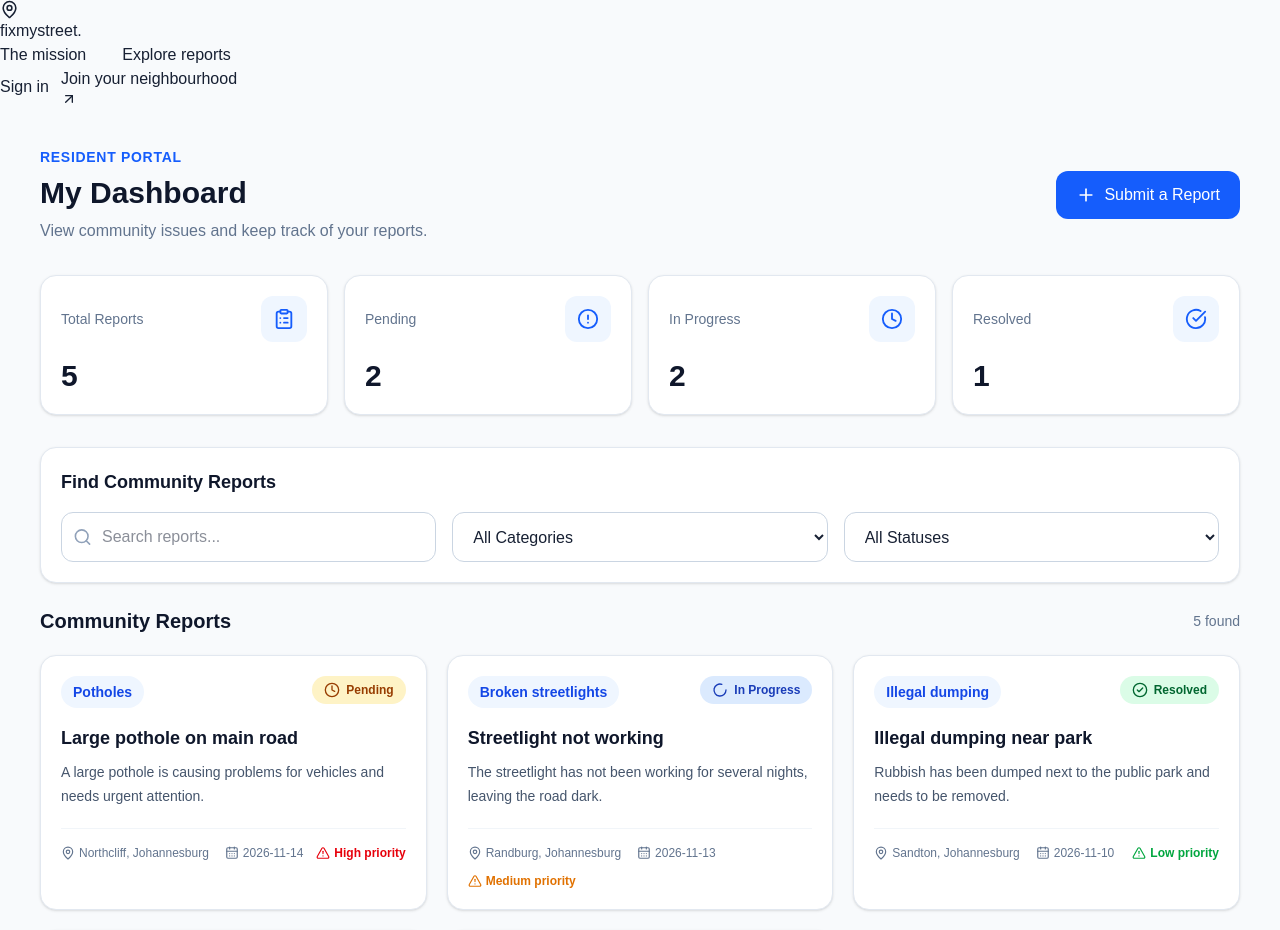
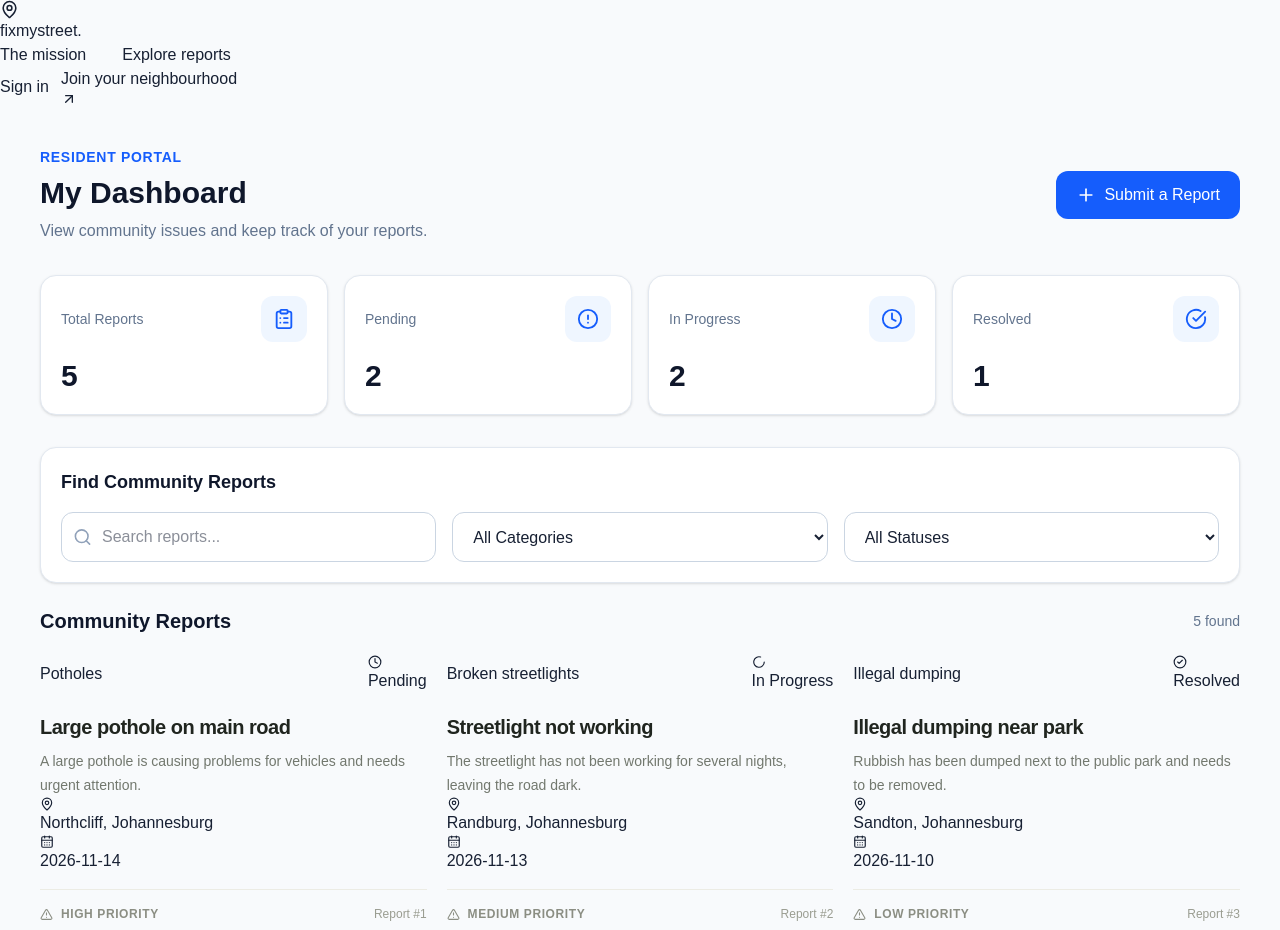
Before and after one commit to Aaliyah-Fransman/FixMyStreet, a React (Vite) app: page /dashboard in a window 1280 px wide. Shown: the top 930 px of the page. Built offline with nearby package versions, Linux system fonts and the light colour scheme.

Commit message:
Redesign FixMyStreet frontend experience

```diff
--- a/src/components/ReportCard.jsx
+++ b/src/components/ReportCard.jsx
@@ -1,79 +1,10 @@
-
-import {
-  MapPin,
-  CalendarDays,
-  AlertTriangle,
-  Clock,
-  CheckCircle2,
-  LoaderCircle,
-} from "lucide-react";
-
-export default function ReportCard({ report }) {
-  const statusStyles = {
-    Pending: "bg-amber-100 text-amber-800",
-    "In Progress": "bg-blue-100 text-blue-800",
-    Resolved: "bg-green-100 text-green-800",
-  };
-
-  const priorityStyles = {
-    High: "text-red-600",
-    Medium: "text-amber-600",
-    Low: "text-green-600",
-  };
-
-  const statusIcons = {
-    Pending: <Clock size={16} />,
-    "In Progress": <LoaderCircle size={16} />,
-    Resolved: <CheckCircle2 size={16} />,
-  };
-
-  return (
-    <article className="bg-white border border-slate-200 rounded-2xl p-5 shadow-sm hover:shadow-md transition">
-      <div className="flex flex-wrap items-start justify-between gap-3 mb-4">
-        <span className="text-sm font-semibold text-blue-700 bg-blue-50 px-3 py-1.5 rounded-full">
-          {report.category}
-        </span>
-
-        <span
-          className={`flex items-center gap-1.5 text-xs font-semibold px-3 py-1.5 rounded-full ${
-            statusStyles[report.status] || "bg-slate-100 text-slate-700"
-          }`}
-        >
-          {statusIcons[report.status]}
-          {report.status}
-        </span>
-      </div>
-
-      <h3 className="text-lg font-bold text-slate-900 mb-2">
-        {report.title}
-      </h3>
-
-      <p className="text-slate-600 text-sm leading-6 mb-5">
-        {report.description}
-      </p>
-
-      <div className="flex flex-wrap items-center justify-between gap-3 border-t border-slate-100 pt-4">
-        <div className="flex flex-wrap gap-4 text-xs text-slate-500">
-          <span className="flex items-center gap-1">
-            <MapPin size={14} />
-            {report.location}
-          </span>
-
-          <span className="flex items-center gap-1">
-            <CalendarDays size={14} />
-            {report.date}
-          </span>
-        </div>
-
-        <span
-          className={`flex items-center gap-1 text-xs font-semibold ${
-            priorityStyles[report.priority] || "text-slate-600"
-          }`}
-        >
-          <AlertTriangle size={14} />
-          {report.priority} priority
-        </span>
-      </div>
-    </article>
-  );
+import {MapPin,CalendarDays,AlertTriangle,Clock,CheckCircle2,LoaderCircle} from "lucide-react";
+export default function ReportCard({report}){
+ const styles={Pending:"status-pending","In Progress":"status-progress",Resolved:"status-resolved"};
+ const icons={Pending:<Clock size={14}/>,"In Progress":<LoaderCircle size={14}/>,Resolved:<CheckCircle2 size={14}/>};
+ return <article className="report-card">{report.images?.length>0&&<img src={report.images[0]} alt="Resident-submitted evidence" className="report-photo"/>}
+ <div className="flex items-center justify-between gap-2 mb-5"><span className="category-tag">{report.category}</span><span className={"status-pill "+(styles[report.status]||"status-pending")}>{icons[report.status]}{report.status}</span></div>
+ <h3 className="text-xl font-semibold tracking-tight text-[#20251f]">{report.title}</h3><p className="mt-2 text-sm leading-6 text-[#72786e]">{report.description}</p>
+ <div className="report-meta"><span><MapPin size={14}/>{report.location}</span><span><CalendarDays size={14}/>{report.date}</span></div>
+ <div className="mt-4 flex items-center justify-between border-t border-[#ecece4] pt-4"><span className="text-xs font-semibold uppercase tracking-wider text-[#8b8e83]"><AlertTriangle size={13} className="inline mr-1"/> {report.priority||"Medium"} priority</span><span className="text-xs text-[#9a9d91]">Report #{String(report.id).slice(-4)}</span></div></article>;
 }
```
